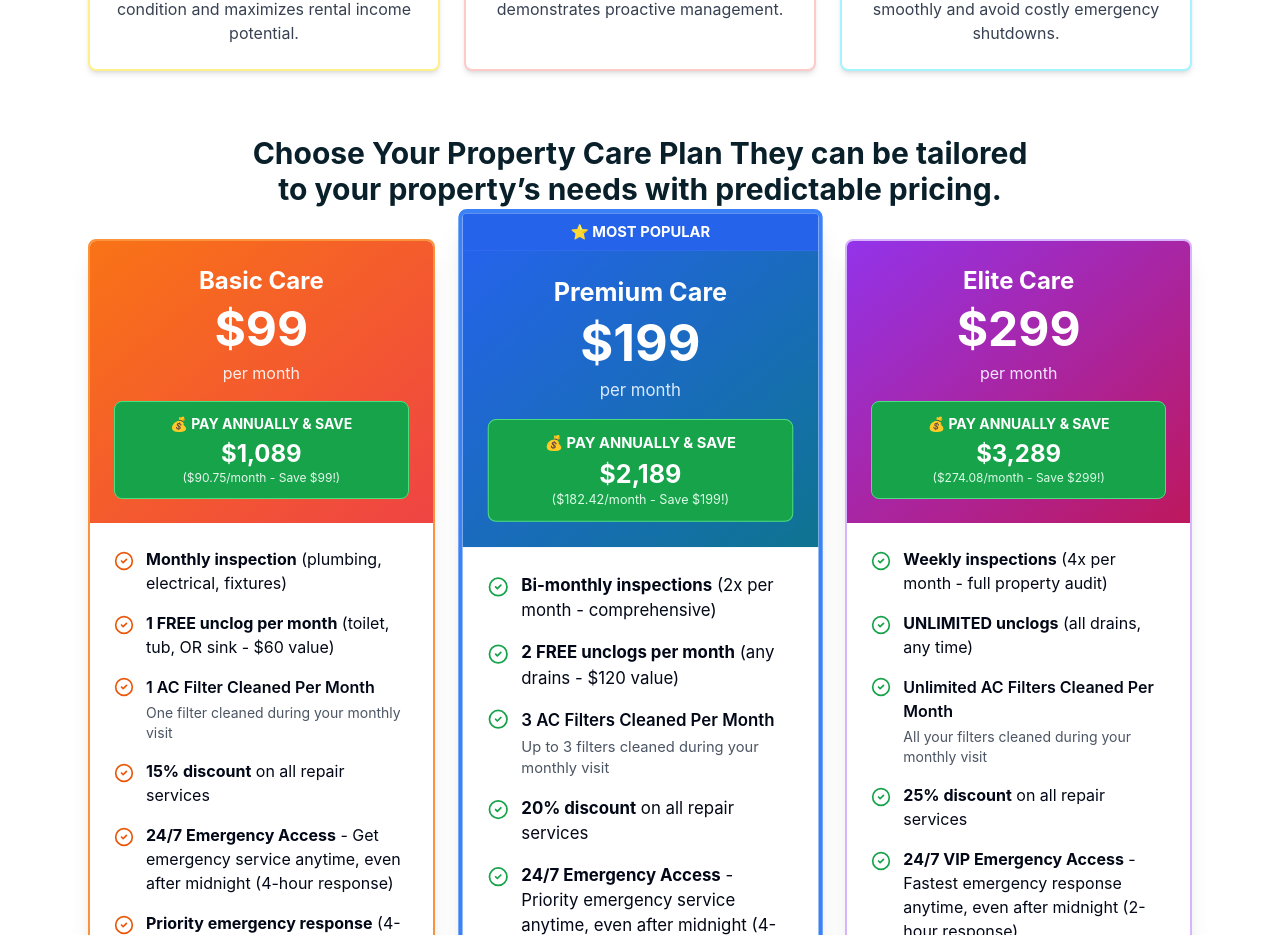
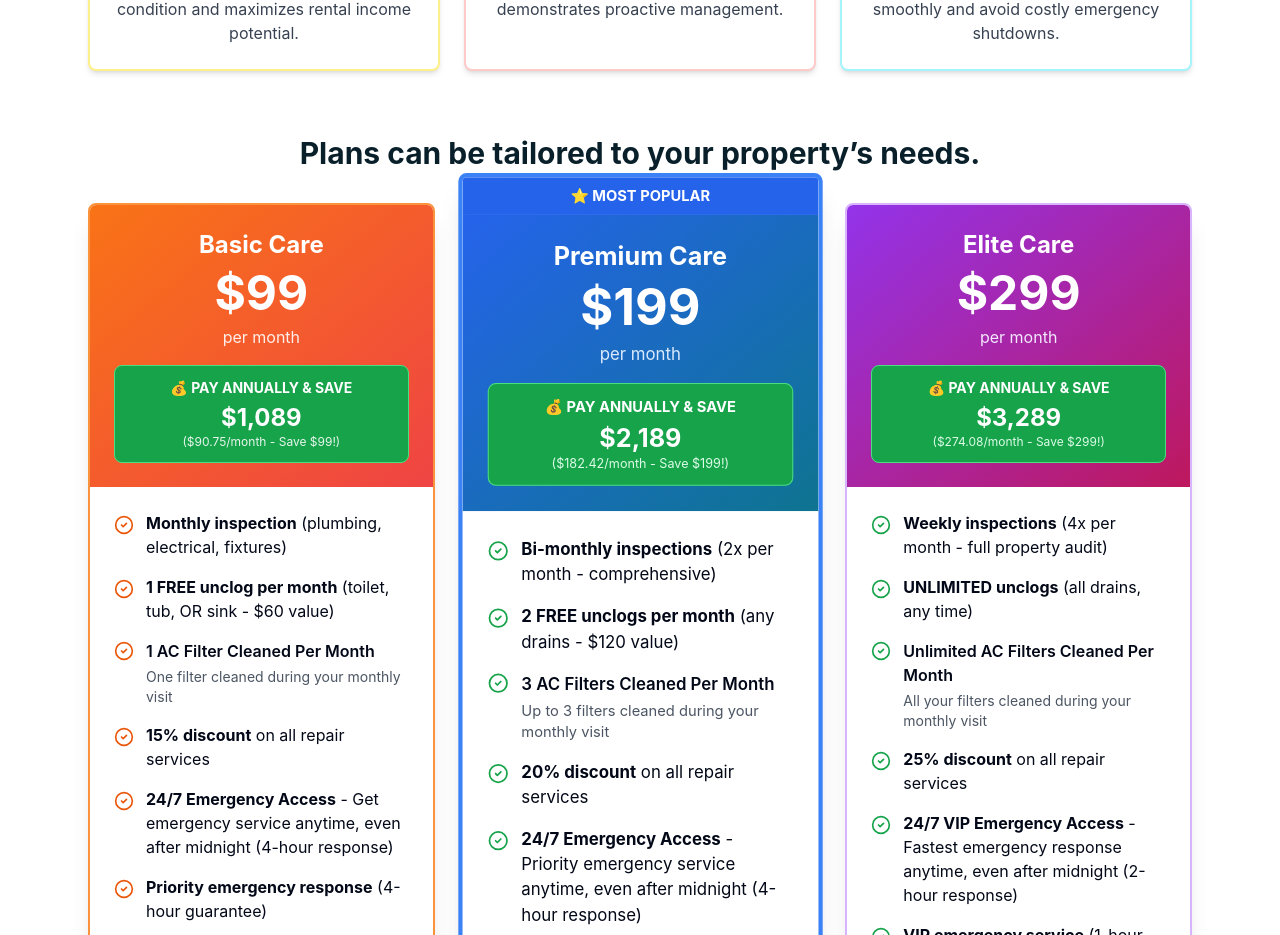
Before and after one commit to edgpac/caboshandyman, a React (Vite) app: page /property-care-plans in a window 1280 px wide. Shown: the part 3177-4112 px from the top of the page. Built offline with nearby package versions, Linux system fonts and the light colour scheme; no server answers.

Commit message:
Optimize videos

```diff
--- a/src/pages/HandymanCaboSanLucas.tsx
+++ b/src/pages/HandymanCaboSanLucas.tsx
@@ -737,7 +737,7 @@ export default function HandymanCaboSanLucas() {
                   Property Care Plans:<br />Your On-Call Handyman Team
                 </h2>
                 <p className="text-xl text-gray-700 leading-relaxed">
-                  Stop scrambling to find a handyman every time something breaks. Property Care Plans can be tailored to your property’s needs with predictable pricing.
+                  Stop scrambling to find a handyman every time something breaks. Property Care Plans<br />can be tailored to your property’s needs with predictable pricing.
                 </p>
               </div>
 
--- a/src/pages/PropertyCarePlans.tsx
+++ b/src/pages/PropertyCarePlans.tsx
@@ -355,7 +355,7 @@ export default function PropertyCarePlans() {
 
           {/* Pricing Tiers */}
           <div className="mb-16">
-            <h2 className="text-3xl font-bold text-gray-900 mb-8 text-center">Choose Your Property Care Plan They can be tailored<br />to your property’s needs with predictable pricing.</h2>
+            <h2 className="text-3xl font-bold text-gray-900 mb-8 text-center">Plans can be tailored to your property’s needs.</h2>
 
             <div className="grid md:grid-cols-3 gap-8 mb-8">
               {/* Basic Care - ORANGE for action/conversion */}
```
